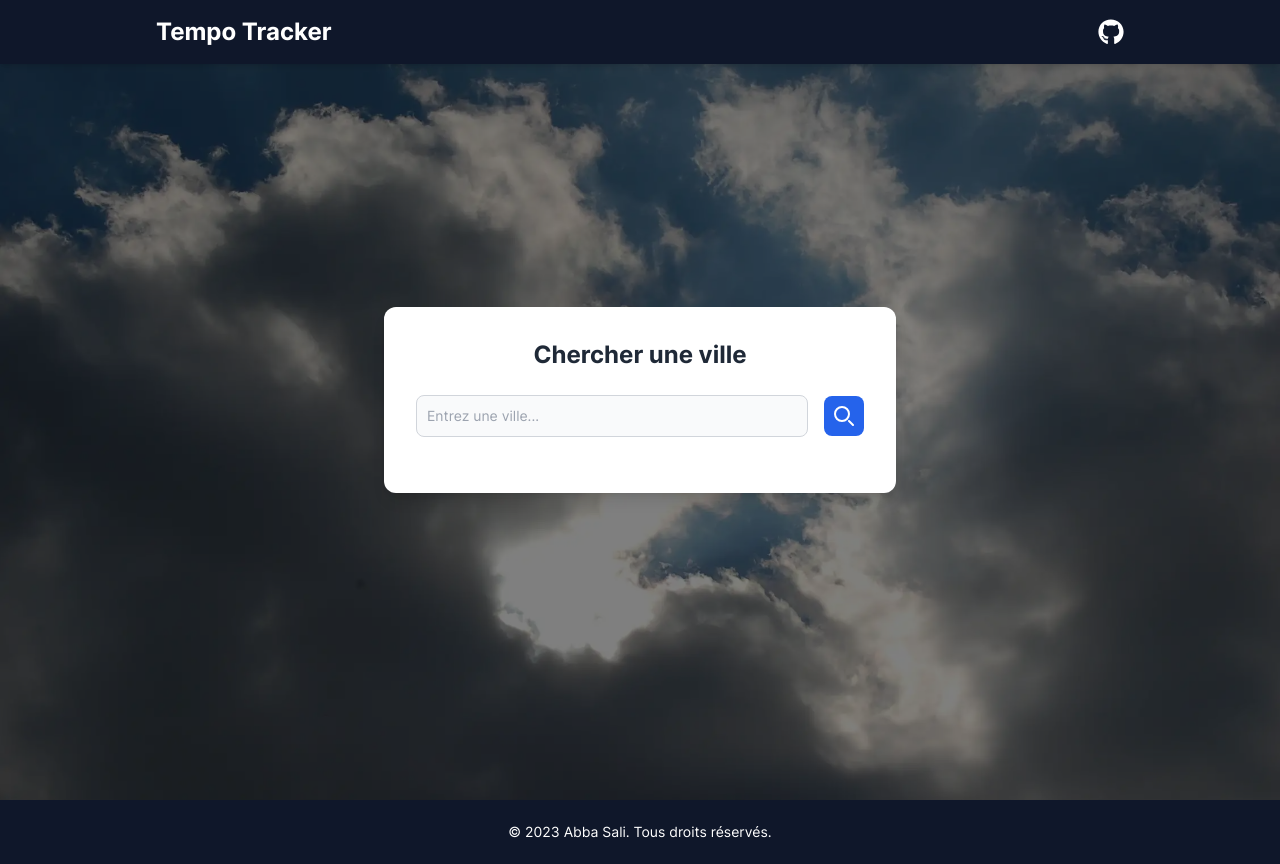
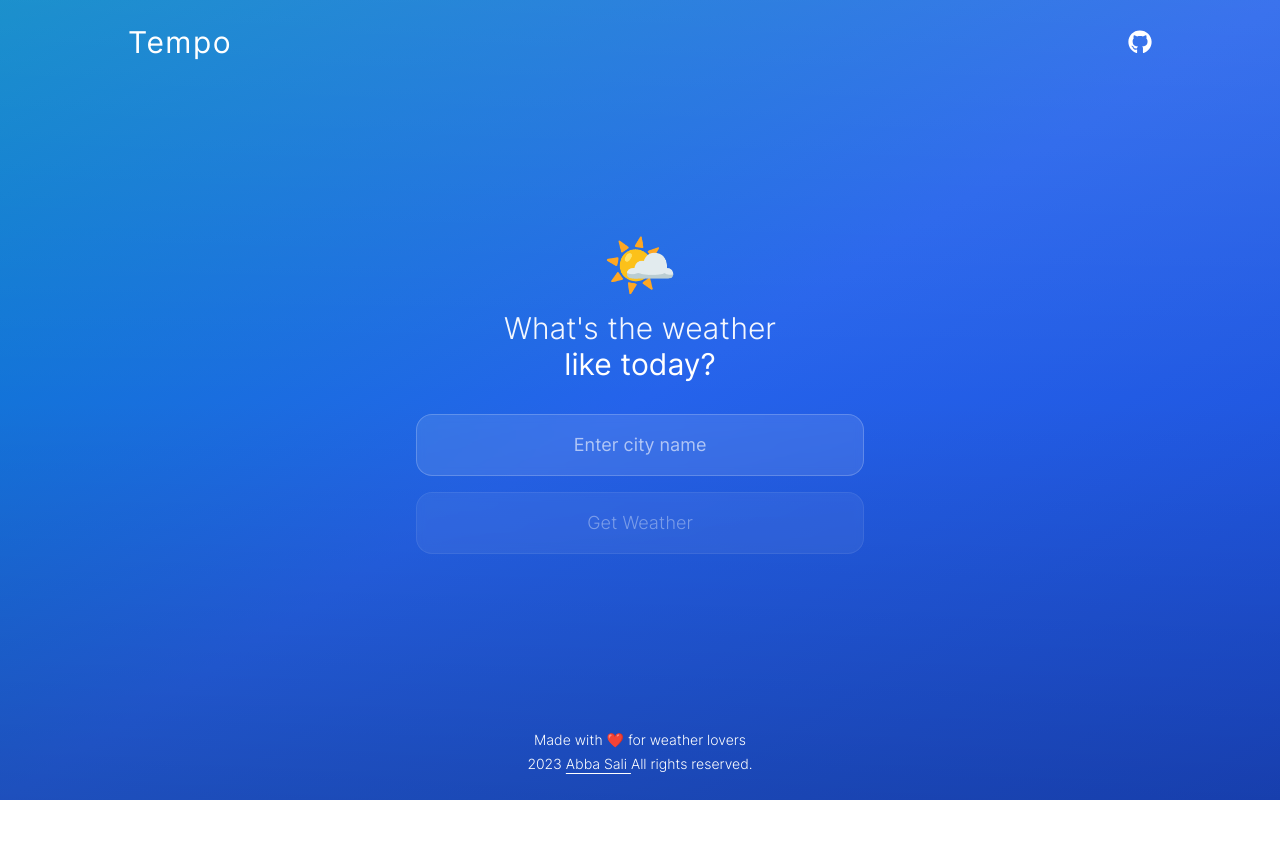
Before and after one commit to Asam237/tempo-tracker, a Next.js app: page / in a window 1280 px wide. After the commit the page ends 800 px from the top, so only its background shows below. Built offline with nearby package versions, Linux system fonts and the light colour scheme.

Commit message:
feat: add new features and update design

```diff
--- a/components/WeatherCard/index.tsx
+++ b/components/WeatherCard/index.tsx
@@ -8,7 +8,7 @@ const WeatherCard = ({ data }: any) => {
           <span className="text-lg xl:text-6xl font-bold">
             {data.main.temp} °C
           </span>
-          <span className="font-semibold mt-1 text-gray-500">{data.name}</span>
+          <span className="font-semibold mt-1 text-white">{data.name}</span>
         </div>
         <img
           className="h-auto w-14 md:w-20 object-cover"
--- a/pages/index.tsx
+++ b/pages/index.tsx
@@ -1,168 +1,313 @@
 import { NextSeo } from "next-seo";
 import axios from "axios";
-import { useState } from "react";
-import WeatherCard from "../components/WeatherCard";
+import { useState, useCallback, useMemo } from "react";
 import dynamic from "next/dynamic";
-import { FaEye, FaGithub } from "react-icons/fa";
+import { FaGithub, FaMapMarkerAlt } from "react-icons/fa";
 import Link from "next/link";
 import { Roboto } from "@next/font/google";
 
 const roboto = Roboto({
   subsets: ["latin"],
-  weight: ["400", "500", "700"],
+  weight: ["300", "400", "500"],
 });
 
 const Map = dynamic(() => import("../components/Map"), { ssr: false });
 
 export default function Index() {
   const seo = {
-    title: "Tempo Tracker",
-    description: "Track weather and view maps with ease.",
+    title: "Tempo - Beautiful Weather",
+    description: "Simple, beautiful weather at your fingertips.",
   };
 
   const [city, setCity] = useState("");
   const [loading, setLoading] = useState(false);
-  const [weatherData, setWeatherData] = useState(null);
-  const [lat, setLat] = useState(0);
-  const [long, setLong] = useState(0);
-  const [tempo, setTempo] = useState(true);
-  const [icon, setIcon] = useState(false);
-  const [name, setName] = useState("");
-  const [degre, setDegre] = useState("");
-  const [desc, setDesc] = useState("");
-  const [typeIco, setTypeIco] = useState(null);
+  const [weatherData, setWeatherData]: any = useState(null);
+  const [error, setError] = useState("");
+  const [showMap, setShowMap] = useState(false);
 
-  const getWeather = async () => {
+  const weatherInfo = useMemo(() => {
+    if (!weatherData) return null;
+    return {
+      lat: weatherData.coord.lat,
+      lng: weatherData.coord.lon,
+      temp: Math.round(weatherData.main.temp),
+      name: weatherData.name,
+      country: weatherData.sys.country,
+      description: weatherData.weather[0].description,
+      icon: weatherData.weather[0].icon,
+      feelsLike: Math.round(weatherData.main.feels_like),
+      humidity: weatherData.main.humidity,
+      windSpeed: Math.round(weatherData.wind.speed * 3.6),
+      sunrise: new Date(weatherData.sys.sunrise * 1000).toLocaleTimeString([], {
+        hour: "2-digit",
+        minute: "2-digit",
+      }),
+      sunset: new Date(weatherData.sys.sunset * 1000).toLocaleTimeString([], {
+        hour: "2-digit",
+        minute: "2-digit",
+      }),
+    };
+  }, [weatherData]);
+
+  const getWeather = useCallback(async () => {
+    if (!city.trim()) return;
     setLoading(true);
+    setError("");
     try {
       const response = await axios.get(
         `https://api.openweathermap.org/data/2.5/weather?q=${city}&appid=5e9699131a1fa6d7a82f824d8a6e8c7f&units=metric`
       );
+      setWeatherData(response.data);
+    } catch {
+      setError("City not found");
+    } finally {
       setLoading(false);
-      setLat(response.data.coord.lat);
-      setLong(response.data.coord.lon);
-      setWeatherData(response.data);
-      setDegre(response.data.main.temp);
-      setName(response.data.name);
-      setDesc(response.data.weather[0].description);
-      setTypeIco(response.data.weather[0].icon);
-      setIcon(true);
-    } catch (error) {
-      setLoading(false);
-      console.error("Error fetching weather data:", error);
     }
+  }, [city]);
+
+  const handleKeyPress = useCallback(
+    (e: any) => {
+      if (e.key === "Enter") getWeather();
+    },
+    [getWeather]
+  );
+
+  const reset = () => {
+    setShowMap(false);
+    setWeatherData(null);
+    setCity("");
+    setError("");
+  };
+
+  const getWeatherGradient = () => {
+    if (!weatherInfo) return "from-sky-600 via-blue-600 to-blue-700";
+    const iconCode = weatherInfo.icon;
+    const isDay = iconCode.includes("d");
+    if (iconCode.includes("01")) {
+      return isDay
+        ? "from-amber-400 via-orange-400 to-red-400"
+        : "from-indigo-900 via-purple-800 to-pink-700";
+    }
+    if (iconCode.includes("02")) {
+      return isDay
+        ? "from-blue-400 via-sky-500 to-cyan-400"
+        : "from-slate-800 via-gray-700 to-blue-900";
+    }
+    if (iconCode.includes("03") || iconCode.includes("04"))
+      return "from-gray-400 via-slate-500 to-gray-600";
+    if (iconCode.includes("09") || iconCode.includes("10"))
+      return "from-slate-600 via-blue-700 to-indigo-800";
+    if (iconCode.includes("11"))
+      return "from-gray-800 via-slate-700 to-purple-900";
+    if (iconCode.includes("13")) return "from-blue-200 via-sky-300 to-cyan-200";
+    if (iconCode.includes("50"))
+      return "from-gray-500 via-slate-600 to-gray-600";
+    return "from-sky-400 via-blue-500 to-blue-600";
+  };
+
+  const getWeatherEmoji = () => {
+    if (!weatherInfo) return "🌤️";
+    const iconCode = weatherInfo.icon;
+    if (iconCode.includes("01")) return iconCode.includes("d") ? "☀️" : "🌙";
+    if (iconCode.includes("02")) return iconCode.includes("d") ? "⛅" : "☁️";
+    if (iconCode.includes("03") || iconCode.includes("04")) return "☁️";
+    if (iconCode.includes("09") || iconCode.includes("10")) return "🌧️";
+    if (iconCode.includes("11")) return "⛈️";
+    if (iconCode.includes("13")) return "❄️";
+    if (iconCode.includes("50")) return "🌫️";
+    return "🌤️";
   };
 
   return (
     <>
       <NextSeo title={seo.title} description={seo.description} />
-      <div className={`${roboto.className} absolute top-0 left-0 z-50 w-full`}>
-        <header className="bg-slate-900 h-16 shadow-md">
-          <div className="container mx-auto h-full px-4 flex justify-between items-center">
-            <h4
-              onClick={() => (weatherData ? setTempo(true) : null)}
-              className="text-white cursor-pointer text-2xl font-bold hover:text-gray-300 transition"
+      <div
+        className={`min-h-screen bg-gradient-to-br ${getWeatherGradient()} transition-all duration-1000 ${
+          roboto.className
+        }`}
       >
-              Tempo Tracker
-            </h4>
-            <div className="flex space-x-4 items-center">
-              {weatherData && (
+        <div className="absolute inset-0 bg-gradient-to-t from-black/20 via-transparent to-white/10" />
+        <div className="relative z-10 min-h-screen flex flex-col">
+          <header className="p-4 sm:p-6">
+            <div className="flex flex-wrap justify-between items-center gap-4 max-w-5xl mx-auto">
               <button
-                  className="text-white bg-blue-600 hover:bg-blue-700 px-4 py-2 rounded-lg text-sm font-medium transition"
-                  onClick={() => setTempo(!tempo)}
+                onClick={reset}
+                className="text-white text-2xl sm:text-3xl font-normal tracking-wider hover:text-white transition-transform duration-300 hover:scale-110"
               >
-                  {tempo ? "Voir la carte" : "Voir les détails"}
+                Tempo
               </button>
-              )}
               <Link href="https://github.com/Asam237/tempo-tracker">
-                <FaGithub
-                  className="text-white hover:text-gray-300 transition"
-                  size={26}
-                />
+                <FaGithub className="text-white text-xl sm:text-2xl duration-300 hover:scale-110 transition-transform" />
               </Link>
             </div>
+          </header>
+
+          <main className="flex-1 flex items-center justify-center px-4 sm:px-6">
+            {!showMap ? (
+              <div className="w-full max-w-md">
+                {!weatherData ? (
+                  <div className="text-center space-y-8">
+                    <div className="space-y-4">
+                      <div className="text-5xl sm:text-6xl mb-4">🌤️</div>
+                      <h1 className="text-2xl sm:text-3xl font-light text-white/95 leading-relaxed">
+                        What&apos;s the weather
+                        <br />
+                        <span className="font-normal text-white">
+                          like today?
+                        </span>
+                      </h1>
                     </div>
-        </header>
-      </div>
-      <div
-        className={`bg-[url("../assets/imgs/weather.webp")] bg-no-repeat bg-cover h-screen w-screen z-0 left-0 top-0 absolute`}
-      />
-      <div className="absolute inset-0 bg-black bg-opacity-50 z-10" />
-      <main className="relative z-20 h-screen w-screen">
-        {tempo && (
-          <div className="flex flex-col items-center justify-center w-screen min-h-screen text-gray-700 p-6">
-            <div className="w-full max-w-lg bg-white p-8 rounded-xl shadow-lg">
-              <h1 className="text-2xl font-bold text-gray-800 mb-6 text-center">
-                Chercher une ville
-              </h1>
-              <div className="flex items-center space-x-4 mb-6">
+                    <div className="space-y-4">
+                      <div className="relative">
                         <input
                           value={city}
                           onChange={(e) => setCity(e.target.value)}
+                          onKeyPress={handleKeyPress}
                           type="text"
-                  className="flex-1 bg-gray-50 border border-gray-300 text-gray-900 text-sm rounded-lg focus:ring-blue-500 focus:border-blue-500 p-2.5"
-                  placeholder="Entrez une ville..."
-                  required
+                          className="w-full bg-white/10 backdrop-blur-sm border border-white/20 text-white placeholder-white/60 text-base sm:text-lg rounded-2xl px-6 py-4 focus:bg-white/20 focus:border-white/40 focus:outline-none transition-all text-center"
+                          placeholder="Enter city name"
+                          disabled={loading}
                         />
+                        {loading && (
+                          <div className="absolute right-4 top-1/2 transform -translate-y-1/2">
+                            <div className="w-5 h-5 border-2 border-white/30 border-t-white rounded-full animate-spin"></div>
+                          </div>
+                        )}
+                      </div>
+                      {error && (
+                        <p className="text-white/80 text-sm font-light">
+                          {error}
+                        </p>
+                      )}
                       <button
                         onClick={getWeather}
-                  className="p-2.5 text-sm font-medium text-white bg-blue-600 rounded-lg hover:bg-blue-700 focus:ring-4 focus:outline-none focus:ring-blue-300"
+                        disabled={loading || !city.trim()}
+                        className="w-full bg-white/15 hover:bg-white/25 text-white py-4 rounded-2xl transition-all disabled:opacity-40 backdrop-blur-sm font-light text-base sm:text-lg border border-white/20 hover:border-white/30"
                       >
-                  <svg
-                    className="w-5 h-5"
-                    xmlns="http://www.w3.org/2000/svg"
-                    fill="none"
-                    viewBox="0 0 20 20"
-                    stroke="currentColor"
-                  >
-                    <path
-                      strokeLinecap="round"
-                      strokeLinejoin="round"
-                      strokeWidth="2"
-                      d="M19 19l-4-4m0-7a7 7 0 11-14 0 7 7 0 0114 0z"
-                    />
-                  </svg>
+                        {loading ? "Searching..." : "Get Weather"}
                       </button>
                     </div>
-              {loading ? (
-                <p className="text-center text-gray-500">Chargement...</p>
+                  </div>
                 ) : (
-                weatherData && <WeatherCard data={weatherData} />
-              )}
+                  <div className="text-center space-y-8">
+                    <div className="space-y-6">
+                      <div className="text-5xl sm:text-6xl mb-4">
+                        {getWeatherEmoji()}
+                      </div>
+                      <div>
+                        <h2 className="text-5xl sm:text-7xl font-extralight text-white mb-2">
+                          {weatherInfo?.temp}°
+                        </h2>
+                        <p className="text-white/90 text-lg sm:text-xl font-light capitalize mb-1">
+                          {weatherInfo?.description}
+                        </p>
+                        <p className="text-white/70 text-base sm:text-lg font-light">
+                          {weatherInfo?.name}, {weatherInfo?.country}
+                        </p>
+                      </div>
+                    </div>
+                    <div className="grid grid-cols-1 sm:grid-cols-2 gap-4">
+                      {[
+                        {
+                          label: "Feels like",
+                          value: `${weatherInfo?.feelsLike}°`,
+                        },
+                        {
+                          label: "Humidity",
+                          value: `${weatherInfo?.humidity}%`,
+                        },
+                        {
+                          label: "Wind",
+                          value: `${weatherInfo?.windSpeed} km/h`,
+                        },
+                        { label: "Sunrise", value: weatherInfo?.sunrise },
+                      ].map((item) => (
+                        <div
+                          key={item.label}
+                          className="bg-white/10 backdrop-blur-sm rounded-2xl p-4 border border-white/20"
+                        >
+                          <p className="text-white/60 text-sm font-light mb-1">
+                            {item.label}
+                          </p>
+                          <p className="text-white text-xl font-light">
+                            {item.value}
+                          </p>
+                        </div>
+                      ))}
+                    </div>
+                    <div className="space-y-3 pt-4">
+                      <button
+                        onClick={() => setShowMap(true)}
+                        className="w-full bg-white/15 hover:bg-white/25 text-white py-4 rounded-2xl transition-all backdrop-blur-sm flex items-center justify-center space-x-2 border border-white/20 hover:border-white/30"
+                      >
+                        <FaMapMarkerAlt className="text-base sm:text-sm" />
+                        <span className="font-light">View on Map</span>
+                      </button>
+                      <button
+                        onClick={reset}
+                        className="w-full text-white/70 hover:text-white py-3 transition-all font-light"
+                      >
+                        Search another city
+                      </button>
                     </div>
                   </div>
                 )}
-        {!tempo && (
-          <div className="flex flex-col w-screen h-screen text-gray-700 p-6 bg-gradient-to-br from-pink-200 via-purple-200 to-indigo-200">
-            <div>
-              <h1 className="font-bold text-gray-800 mb-6 text-2xl text-center">
-                Carte de Tempo Tracker
-              </h1>
-              {icon && (
-                <div className="flex flex-col items-center space-y-4">
+              </div>
+            ) : (
+              <div className="w-full px-4 sm:px-0 max-w-5xl mx-auto">
+                <div className="bg-white/10 backdrop-blur-sm rounded-3xl overflow-hidden border border-white/20">
+                  <div className="p-6 border-b border-white/20">
+                    <div className="flex flex-wrap items-center justify-between gap-4">
                       <div className="flex items-center space-x-4">
-                    <span className="text-2xl font-bold">{degre} °C</span>
-                    <span className="text-lg font-medium text-gray-500">
-                      {name}
-                    </span>
-                    <img
-                      className="h-16 w-16 object-cover rounded-full border-2 border-gray-300"
-                      src={`http://openweathermap.org/img/w/${typeIco}.png`}
-                      alt={`${typeIco} icon`}
+                        <div className="text-2xl sm:text-3xl">
+                          {getWeatherEmoji()}
+                        </div>
+                        <div className="text-white">
+                          <h3 className="text-xl sm:text-2xl font-light">
+                            {weatherInfo?.name}
+                          </h3>
+                          <p className="text-white/70 font-light capitalize text-sm sm:text-base">
+                            {weatherInfo?.temp}° • {weatherInfo?.description}
+                          </p>
+                        </div>
+                      </div>
+                      <button
+                        onClick={() => setShowMap(false)}
+                        className="text-white/70 hover:text-white transition-colors font-light text-sm sm:text-lg"
+                      >
+                        ← Back
+                      </button>
+                    </div>
+                  </div>
+                  <div className="h-[300px] sm:h-[500px] bg-white/5">
+                    <Map
+                      lat={weatherInfo?.lat}
+                      long={weatherInfo?.lng}
+                      description={weatherInfo?.description}
+                      city={weatherInfo?.name}
                     />
                   </div>
-                </div>
-              )}
-              <Map lat={lat} long={long} description={desc} city={city} />
                 </div>
               </div>
             )}
           </main>
-      <footer className="bg-slate-900 h-16 flex justify-center items-center text-white">
-        <p className="text-sm">
-          © {new Date().getFullYear()} Abba Sali. Tous droits réservés.
+
+          <footer className="p-4 sm:p-6 text-center">
+            <p className="text-white text-xs sm:text-sm font-light leading-6 lg:leading-[24px]">
+              Made with ❤️ for weather lovers
+              <br />
+              {new Date().getFullYear()}{" "}
+              <a
+                className="underline underline-offset-4 transition-transform duration-300 hover:scale-110"
+                href="https://abbasali.cm"
+              >
+                Abba Sali{" "}
+              </a>
+              All rights reserved.
             </p>
           </footer>
+        </div>
+      </div>
     </>
   );
 }
```
Lines whose indentation alone changed are shown as unchanged.
